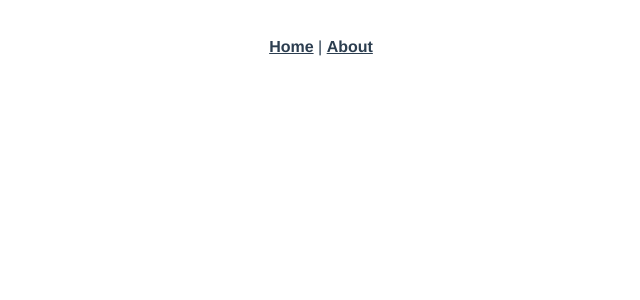
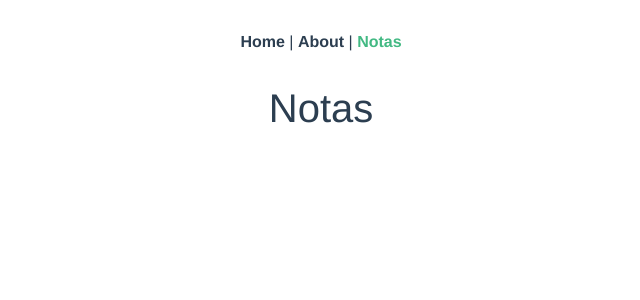
Before and after one commit to oscarlolero/frontend-notas, a Vue app: page /notas in a window 1280 px wide. Shown: the top 300 px of the page, without its empty margins (319-959 px from the left). Built offline with nearby package versions, Linux system fonts and the light colour scheme.

Commit message:
Config inicial

```diff
--- a/package.json
+++ b/package.json
@@ -7,8 +7,12 @@
     "build": "vue-cli-service build"
   },
   "dependencies": {
+    "axios": "^0.19.2",
+    "bootstrap": "^4.4.1",
+    "bootstrap-vue": "^2.10.1",
     "core-js": "^3.6.4",
     "vue": "^2.6.11",
+    "vue-axios": "^2.1.5",
     "vue-router": "^3.1.6",
     "vuex": "^3.1.3"
   },
--- a/src/App.vue
+++ b/src/App.vue
@@ -2,7 +2,8 @@
   <div id="app">
     <div id="nav">
       <router-link to="/">Home</router-link> |
-      <router-link to="/about">About</router-link>
+      <router-link to="/about">About</router-link> |
+      <router-link to="/notas">Notas</router-link>
     </div>
     <router-view/>
   </div>
--- a/src/main.js
+++ b/src/main.js
@@ -2,6 +2,17 @@
 import App from './App.vue'
 import router from './router'
 import store from './store'
+import BootstrapVue from 'bootstrap-vue'
+import axios from 'axios'
+import VueAxios from "vue-axios";
+
+Vue.use(BootstrapVue)
+Vue.use(VueAxios, axios)
+
+axios.defaults.baseURL = 'http://localhost:3000/api'
+import 'bootstrap/dist/css/bootstrap.css'
+import 'bootstrap-vue/dist/bootstrap-vue.css'
+
 
 Vue.config.productionTip = false
 
--- a/src/router/index.js
+++ b/src/router/index.js
@@ -13,10 +13,12 @@
   {
     path: '/about',
     name: 'About',
-    // route level code-splitting
-    // this generates a separate chunk (about.[hash].js) for this route
-    // which is lazy-loaded when the route is visited.
     component: () => import(/* webpackChunkName: "about" */ '../views/About.vue')
+  },
+  {
+    path: '/notas',
+    name: 'Notas',
+    component: () => import(/* webpackChunkName: "about" */ '../views/Notas.vue')
   }
 ]
 
--- /dev/null
+++ b/src/views/Notas.vue
@@ -0,0 +1,5 @@
+<template>
+    <div>
+        <h1>Notas</h1>
+    </div>
+</template>
```
Also changed, not shown: 1 other file (tests, documents, lock files or other folders).
